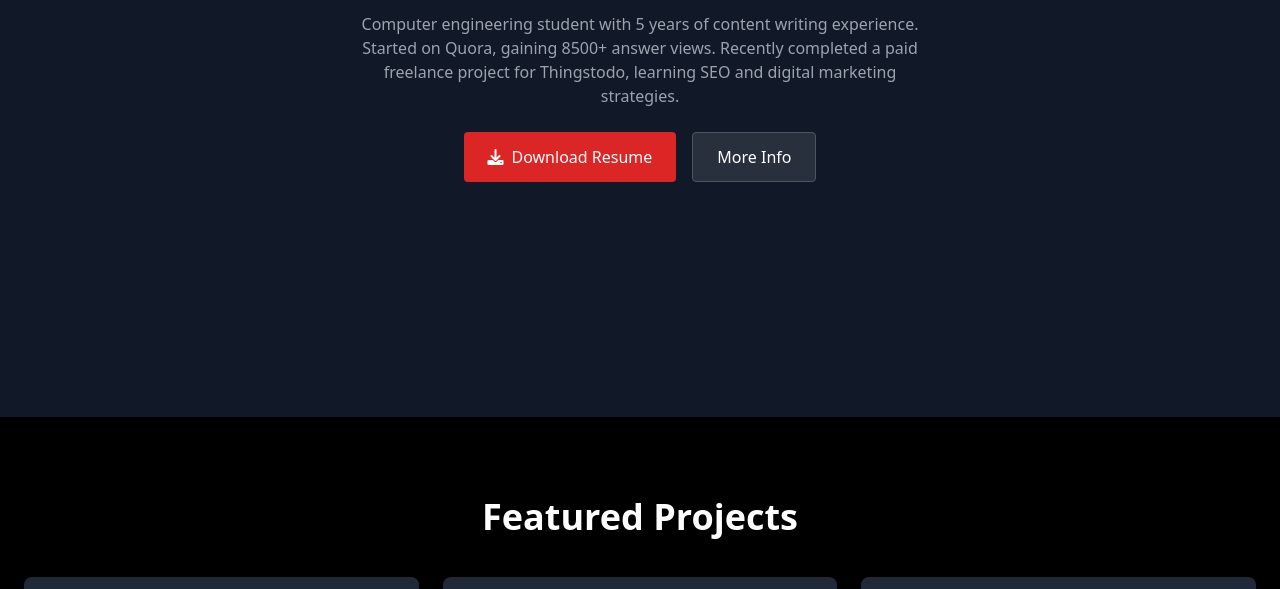
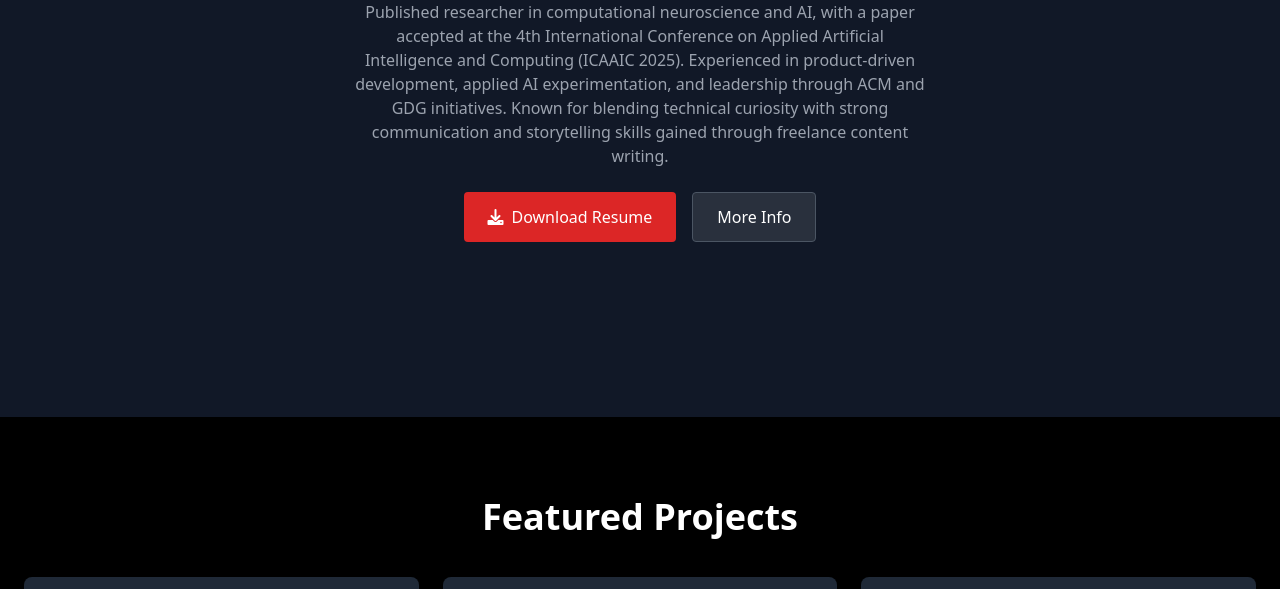
Before and after one commit to SohamAgrawal-Creator/Resume, a plain HTML site: page index.html in a window 1280 px wide. Shown: the part 511-1100 px from the top of the page. Drawn offline with nearby package versions, Linux system fonts and the light colour scheme.

Commit message:
Revise personal description in index.html
Updated personal description to reflect current aspirations and experiences.

```diff
--- a/index.html
+++ b/index.html
@@ -47,7 +47,7 @@
     <h1 class="text-5xl md:text-7xl font-bold bg-gradient-to-r from-white to-gray-300 bg-clip-text text-transparent mb-4">SOHAM AGRAWAL</h1>
     <p class="text-xl text-gray-300 mb-4">Aspiring Entrepreneur | Creative Technologist</p>
     <p class="text-gray-400 max-w-xl mx-auto mb-6">
-      Computer engineering student with 5 years of content writing experience. Started on Quora, gaining 8500+ answer views. Recently completed a paid freelance project for Thingstodo, learning SEO and digital marketing strategies.
+      AI engineering aspirant passionate about building automation and systems at the intersection of human behavior, innovation, and technology. Published researcher in computational neuroscience and AI, with a paper accepted at the 4th International Conference on Applied Artificial Intelligence and Computing (ICAAIC 2025). Experienced in product-driven development, applied AI experimentation, and leadership through ACM and GDG initiatives. Known for blending technical curiosity with strong communication and storytelling skills gained through freelance content writing.
     </p>
     <div class="flex flex-col sm:flex-row gap-4 justify-center">
       <a href="Soham Agrawal (AI).pdf" class="bg-red-600 hover:bg-red-700 px-6 py-3 rounded flex items-center justify-center" download>
```
